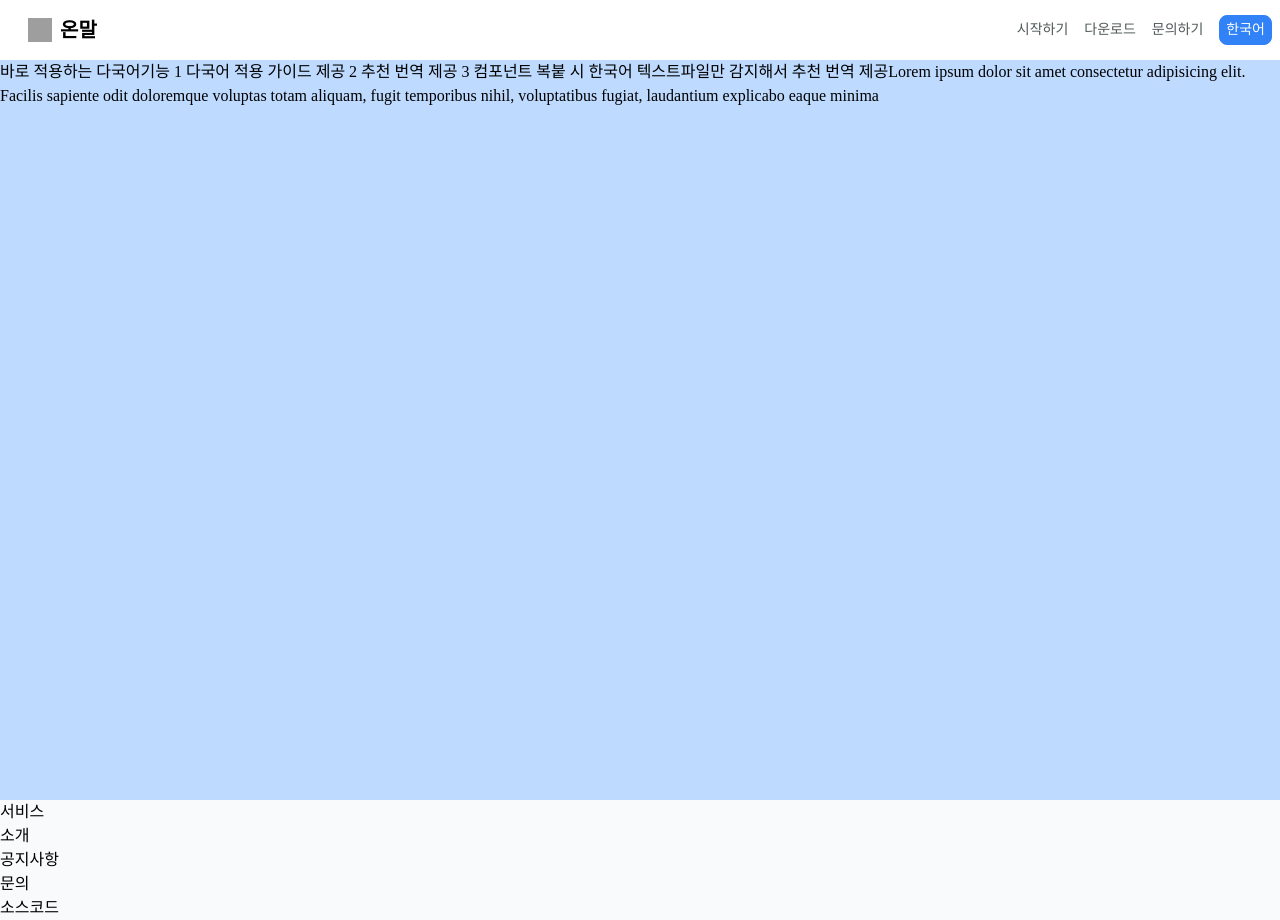
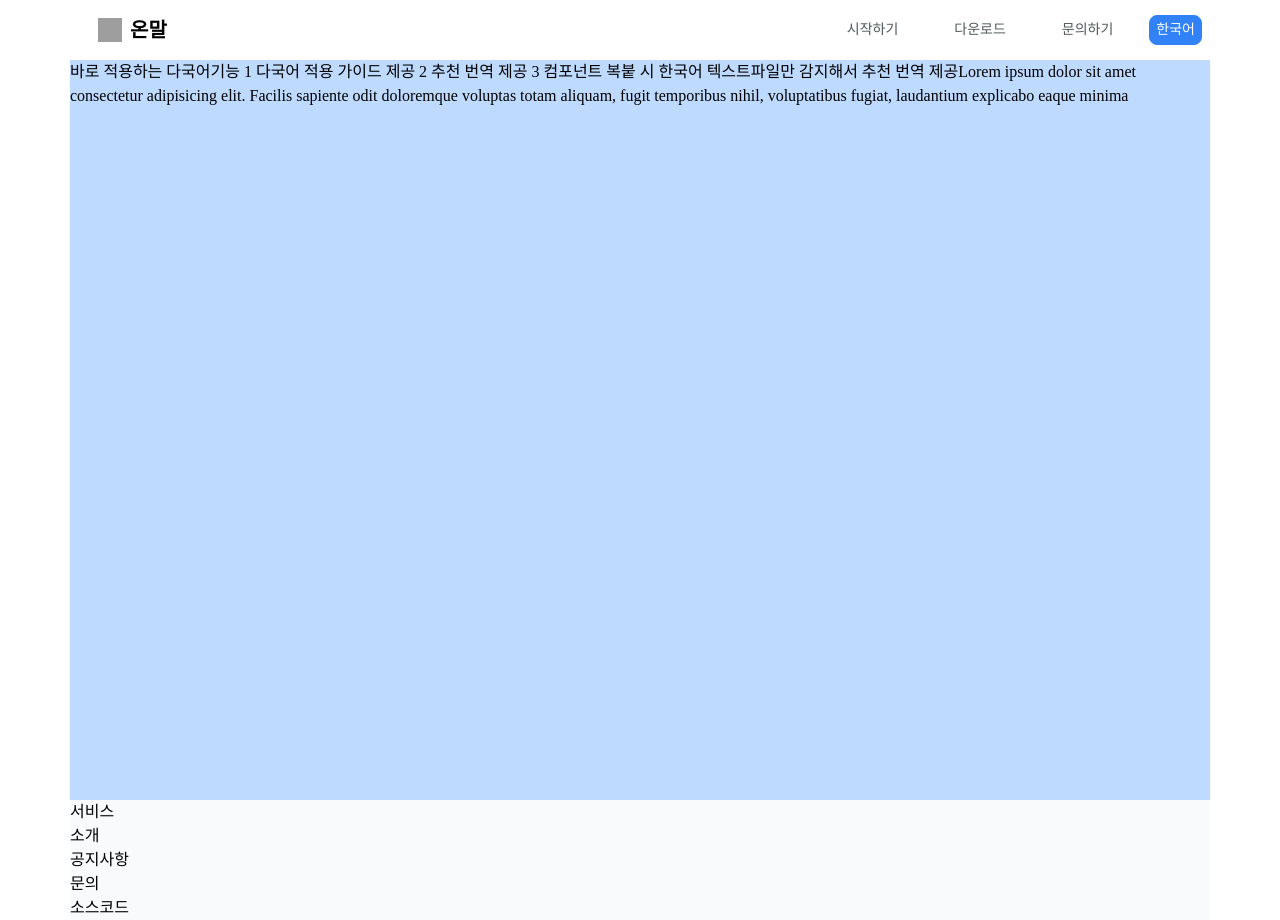
Before and after one commit to righthunkwon/onmal-web, a React (Vite) app: page / in a window 1280 px wide. Built offline with nearby package versions, Linux system fonts and the light colour scheme; grey boxes are pictures that could not be loaded.

Commit message:
style: 컬러 추가 및 디자인 변경

```diff
--- a/index.css
+++ b/index.css
@@ -5,18 +5,22 @@
   --color-ourBlue: rgb(49, 130, 246); /* #3182F6 */
   --color-ourGray: rgb(139, 149, 161); /* #8B95A1 */
   --color-ourBlack: rgb(78, 89, 88); /* #4E5958 */
+  --color-ourDarkGray: rgb(51, 60, 72); /* #333D48 */
   --color-ourSvgButton: rgb(176, 184, 193); /* #B0B8C1 */
 
   /* text */
   --color-ourTextBlue: rgb(49, 130, 246); /* #3182F6 */
   --color-ourTextGray: rgb(139, 149, 161); /* #8B95A1 */
   --color-ourTextBlack: rgb(78, 89, 88); /* #4E5958 */
+  --color-ourTextDarkGray: rgb(51, 60, 72); /* #333D48 */
+  --color-ourTextLightGray: rgb(209, 214, 219); /* #D1D6DB */
 
   /* event */
   --color-ourEventBlue: rgb(27, 100, 218); /* #1B64DA */
   --color-ourEventWhite: rgb(242, 244, 246); /* #F2F4F6 */
   --color-ourEventGray: rgb(139, 149, 161); /* #8B95A1 */
-  --color-ourEventLightGray: rgba(2, 32, 71, 0.05); /* 0220470d */
+  --color-ourEventLightGray: rgba(2, 32, 71, 0.05); /* #0220470d */
+  --color-ourEventDarkGray: rgb(51, 60, 72); /* #333D48 */
 }
 
 @layer base {
@@ -29,11 +33,11 @@
 
 @layer components {
   .c-container {
-    @apply mx-auto;
+    @apply mx-auto max-w-[1140px];
   }
 
   .c-header {
-    @apply fixed top-0 my-auto h-15 w-full whitespace-nowrap;
+    @apply fixed top-0 my-auto h-15 w-full max-w-[1140px] whitespace-nowrap;
   }
 
   .c-content {
@@ -49,7 +53,7 @@
   }
 
   .c-nav-menu-item {
-    @apply mx-2 my-auto cursor-pointer rounded-lg py-3 whitespace-nowrap hover:bg-gray-100;
+    @apply active:bg-ourEventLightGray mx-2 my-auto cursor-pointer rounded-lg px-5 py-3 whitespace-nowrap hover:bg-gray-100;
   }
 
   .c-drawer-menu-item {
```
